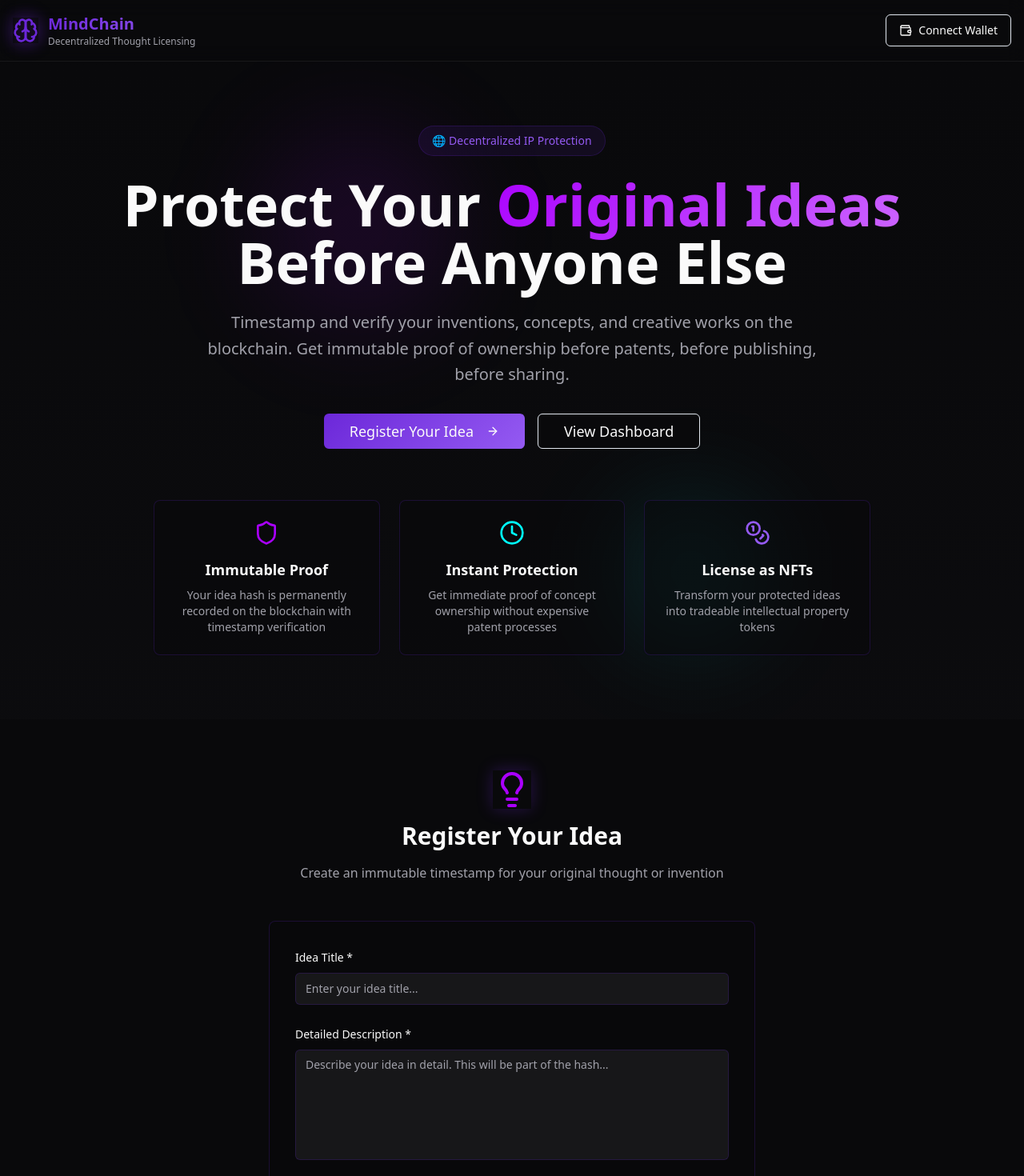
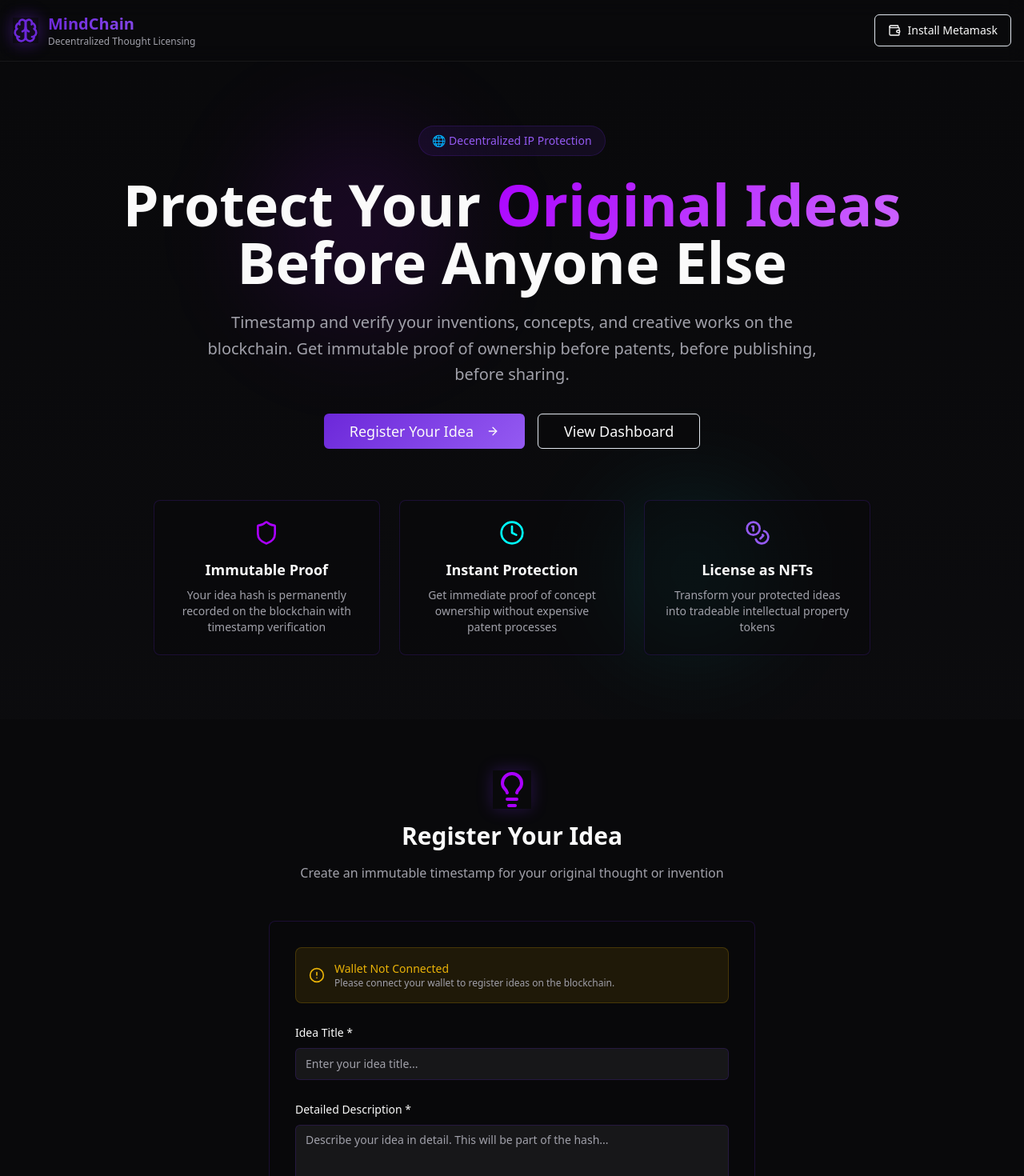
Before and after one commit to KaushalReddy/Mind-Chain, a React (Vite) app: page / in a window 1280 px wide. Shown: the top 1470 px of the page at 80% size. Built offline with nearby package versions, Linux system fonts and the light colour scheme.

Commit message:
feat: Implement MetaMask wallet connection
Integrate MetaMask as a wallet option for connecting to the application, ensuring seamless user authentication and interaction with the blockchain.

```diff
--- a/src/components/Header.tsx
+++ b/src/components/Header.tsx
@@ -1,7 +1,10 @@
-import { Brain, Wallet } from "lucide-react";
+import { Brain, Wallet, LogOut } from "lucide-react";
 import { Button } from "@/components/ui/button";
+import { useWallet } from "@/hooks/useWallet";
 
 const Header = () => {
+  const { isConnected, account, isLoading, connectWallet, disconnectWallet, formatAddress, hasMetamask } = useWallet();
+
   return (
     <header className="border-b border-secondary/50 backdrop-blur-md sticky top-0 z-50">
       <div className="container mx-auto px-4 py-4 flex items-center justify-between">
@@ -18,10 +21,34 @@ const Header = () => {
           </div>
         </div>
 
-        <Button variant="outline" className="flex items-center gap-2 group">
-          <Wallet className="h-4 w-4 group-hover:text-primary transition-colors" />
-          Connect Wallet
-        </Button>
+        {isConnected ? (
+          <div className="flex items-center gap-3">
+            <div className="text-right">
+              <p className="text-sm font-medium text-primary-glow">
+                {formatAddress(account!)}
+              </p>
+              <p className="text-xs text-muted-foreground">Connected</p>
+            </div>
+            <Button
+              variant="outline"
+              onClick={disconnectWallet}
+              className="flex items-center gap-2 group hover:border-destructive/50"
+            >
+              <LogOut className="h-4 w-4 group-hover:text-destructive transition-colors" />
+              Disconnect
+            </Button>
+          </div>
+        ) : (
+          <Button
+            variant="outline"
+            onClick={connectWallet}
+            disabled={isLoading}
+            className="flex items-center gap-2 group"
+          >
+            <Wallet className="h-4 w-4 group-hover:text-primary transition-colors" />
+            {isLoading ? "Connecting..." : hasMetamask ? "Connect Wallet" : "Install Metamask"}
+          </Button>
+        )}
       </div>
     </header>
   );
--- a/src/components/RegisterIdeaForm.tsx
+++ b/src/components/RegisterIdeaForm.tsx
@@ -1,13 +1,15 @@
 import { useState } from "react";
-import { Hash, Upload, Lightbulb } from "lucide-react";
+import { Hash, Upload, Lightbulb, AlertCircle } from "lucide-react";
 import { Button } from "@/components/ui/button";
 import { Card } from "@/components/ui/card";
 import { Input } from "@/components/ui/input";
 import { Label } from "@/components/ui/label";
 import { Textarea } from "@/components/ui/textarea";
 import { useToast } from "@/hooks/use-toast";
+import { useWallet } from "@/hooks/useWallet";
 
 const RegisterIdeaForm = () => {
+  const { isConnected, account, formatAddress } = useWallet();
   const [formData, setFormData] = useState({
     title: "",
     description: "",
@@ -44,6 +46,15 @@ const RegisterIdeaForm = () => {
   };
 
   const registerIdea = () => {
+    if (!isConnected || !account) {
+      toast({
+        title: "Wallet Not Connected",
+        description: "Please connect your wallet before registering an idea.",
+        variant: "destructive"
+      });
+      return;
+    }
+
     if (!ideaHash) {
       toast({
         title: "Generate Hash First",
@@ -56,7 +67,7 @@ const RegisterIdeaForm = () => {
     // Simulate blockchain transaction
     toast({
       title: "Idea Registered! 🎉",
-      description: "Your idea has been timestamped on the blockchain.",
+      description: `Your idea has been timestamped on the blockchain from wallet ${formatAddress(account)}.`,
     });
 
     // Reset form
@@ -78,6 +89,27 @@ const RegisterIdeaForm = () => {
         </div>
 
         <Card className="p-8 bg-card/50 border-primary/20 backdrop-blur-sm">
+          {!isConnected && (
+            <div className="mb-6 p-4 bg-yellow-500/10 border border-yellow-500/20 rounded-lg flex items-center gap-3">
+              <AlertCircle className="h-5 w-5 text-yellow-500" />
+              <div>
+                <p className="text-sm font-medium text-yellow-500">Wallet Not Connected</p>
+                <p className="text-xs text-muted-foreground">Please connect your wallet to register ideas on the blockchain.</p>
+              </div>
+            </div>
+          )}
+
+          {isConnected && account && (
+            <div className="mb-6 p-4 bg-primary/10 border border-primary/20 rounded-lg">
+              <p className="text-sm font-medium text-primary-glow">
+                Connected Wallet: {formatAddress(account)}
+              </p>
+              <p className="text-xs text-muted-foreground mt-1">
+                Ideas will be registered to this wallet address
+              </p>
+            </div>
+          )}
+
           <div className="space-y-6">
             <div>
               <Label htmlFor="title" className="text-sm font-medium">
@@ -153,12 +185,12 @@ const RegisterIdeaForm = () => {
 
               <Button
                 onClick={registerIdea}
-                disabled={!ideaHash}
+                disabled={!ideaHash || !isConnected}
                 variant="gradient"
                 className="flex-1"
               >
                 <Upload className="mr-2 h-4 w-4" />
-                Register on Blockchain
+                {!isConnected ? "Connect Wallet First" : "Register on Blockchain"}
               </Button>
             </div>
           </div>
--- /dev/null
+++ b/src/hooks/useWallet.ts
@@ -0,0 +1,157 @@
+import { useState, useEffect } from "react";
+import { useToast } from "@/hooks/use-toast";
+
+interface WalletState {
+  isConnected: boolean;
+  account: string | null;
+  isLoading: boolean;
+}
+
+declare global {
+  interface Window {
+    ethereum?: {
+      isMetaMask?: boolean;
+      request: (args: { method: string; params?: any[] }) => Promise<any>;
+      on: (event: string, callback: (accounts: string[]) => void) => void;
+      removeListener: (event: string, callback: (accounts: string[]) => void) => void;
+    };
+  }
+}
+
+export const useWallet = () => {
+  const [walletState, setWalletState] = useState<WalletState>({
+    isConnected: false,
+    account: null,
+    isLoading: false,
+  });
+  const { toast } = useToast();
+
+  // Check if wallet is already connected on mount
+  useEffect(() => {
+    checkConnection();
+  }, []);
+
+  // Listen for account changes
+  useEffect(() => {
+    if (window.ethereum) {
+      const handleAccountsChanged = (accounts: string[]) => {
+        if (accounts.length === 0) {
+          setWalletState({
+            isConnected: false,
+            account: null,
+            isLoading: false,
+          });
+          toast({
+            title: "Wallet Disconnected",
+            description: "Your wallet has been disconnected.",
+          });
+        } else {
+          setWalletState({
+            isConnected: true,
+            account: accounts[0],
+            isLoading: false,
+          });
+        }
+      };
+
+      window.ethereum.on('accountsChanged', handleAccountsChanged);
+
+      return () => {
+        window.ethereum?.removeListener('accountsChanged', handleAccountsChanged);
+      };
+    }
+  }, [toast]);
+
+  const checkConnection = async () => {
+    if (!window.ethereum) return;
+
+    try {
+      const accounts = await window.ethereum.request({
+        method: 'eth_accounts',
+      });
+
+      if (accounts.length > 0) {
+        setWalletState({
+          isConnected: true,
+          account: accounts[0],
+          isLoading: false,
+        });
+      }
+    } catch (error) {
+      console.error('Error checking wallet connection:', error);
+    }
+  };
+
+  const connectWallet = async () => {
+    if (!window.ethereum) {
+      toast({
+        title: "Metamask Not Found",
+        description: "Please install Metamask to connect your wallet.",
+        variant: "destructive",
+      });
+      // Open Metamask website
+      window.open('https://metamask.io/', '_blank');
+      return;
+    }
+
+    setWalletState(prev => ({ ...prev, isLoading: true }));
+
+    try {
+      const accounts = await window.ethereum.request({
+        method: 'eth_requestAccounts',
+      });
+
+      setWalletState({
+        isConnected: true,
+        account: accounts[0],
+        isLoading: false,
+      });
+
+      toast({
+        title: "Wallet Connected! 🦊",
+        description: `Connected to ${accounts[0].slice(0, 6)}...${accounts[0].slice(-4)}`,
+      });
+    } catch (error: any) {
+      setWalletState(prev => ({ ...prev, isLoading: false }));
+
+      if (error.code === 4001) {
+        toast({
+          title: "Connection Rejected",
+          description: "You rejected the wallet connection request.",
+          variant: "destructive",
+        });
+      } else {
+        toast({
+          title: "Connection Failed",
+          description: "Failed to connect to your wallet. Please try again.",
+          variant: "destructive",
+        });
+      }
+    }
+  };
+
+  const disconnectWallet = () => {
+    setWalletState({
+      isConnected: false,
+      account: null,
+      isLoading: false,
+    });
+
+    toast({
+      title: "Wallet Disconnected",
+      description: "Your wallet has been disconnected.",
+    });
+  };
+
+  const formatAddress = (address: string) => {
+    return `${address.slice(0, 6)}...${address.slice(-4)}`;
+  };
+
+  return {
+    ...walletState,
+    connectWallet,
+    disconnectWallet,
+    formatAddress,
+    hasMetamask: !!window.ethereum?.isMetaMask,
+  };
+};
```
